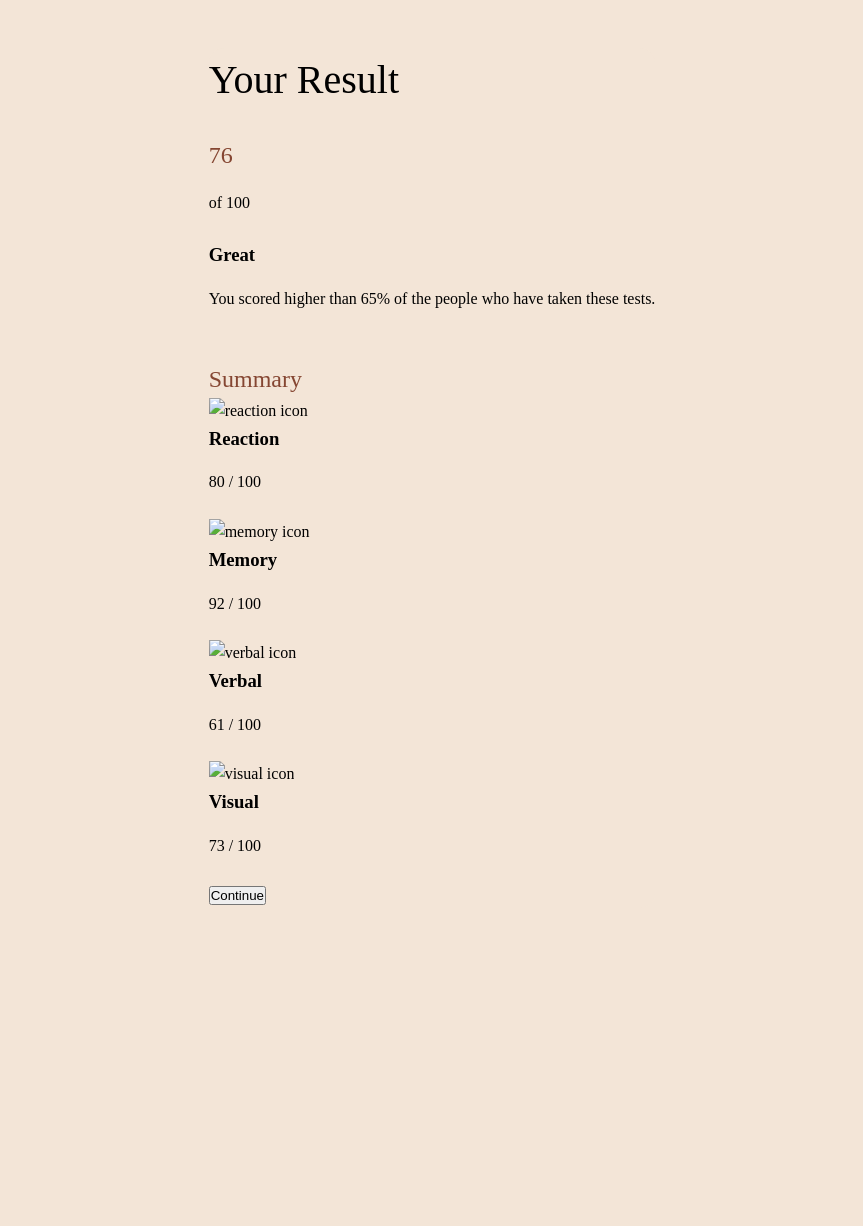
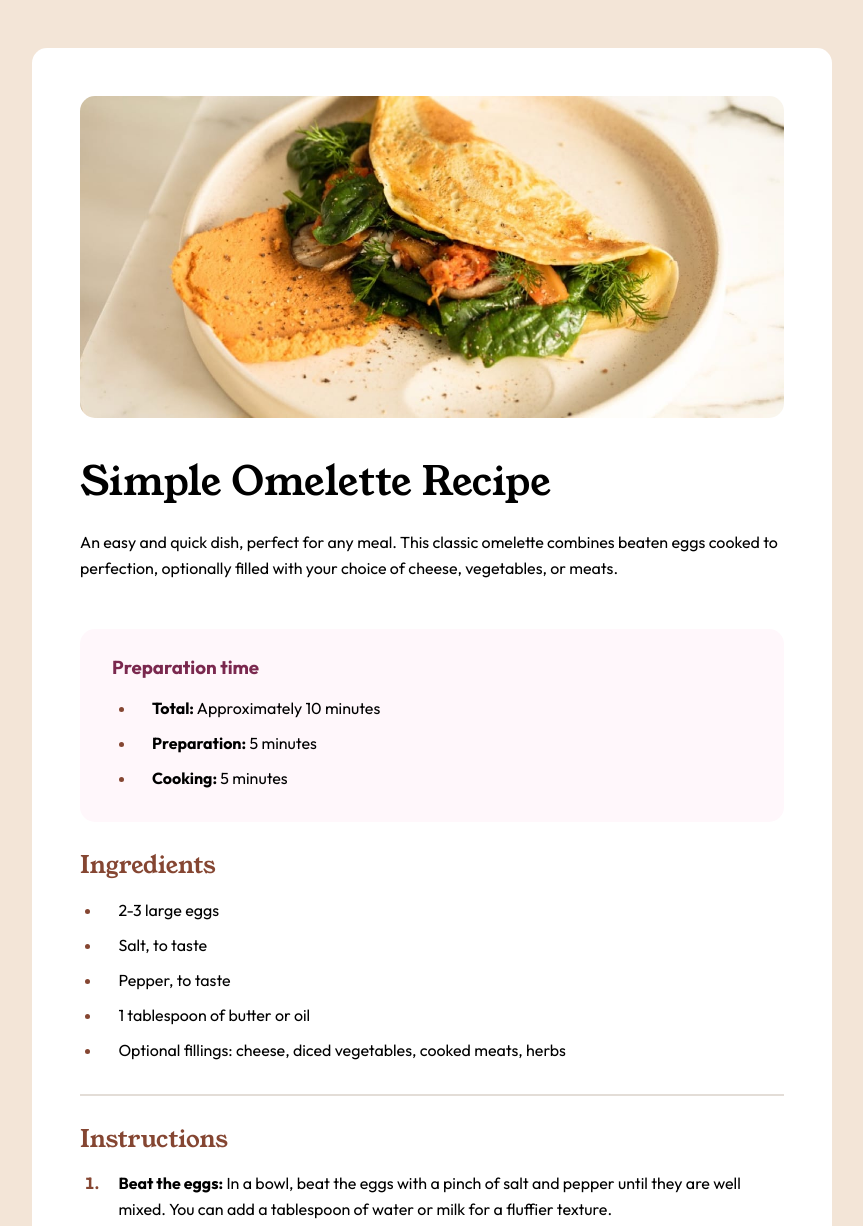
Before and after one commit to Acemeistre/FEM_Recipe-page, a plain HTML site: page index.html in a window 1280 px wide. Shown: the top 1226 px of the page, without its empty margins (208-1071 px from the left). Before the commit the page ends 956 px from the top, so only its background shows below. Drawn offline with Linux system fonts and the light colour scheme.

Commit message:
Restore recipe page HTML
Updated the HTML structure to reflect a recipe page with new content and linked stylesheets for fonts.

```diff
--- a/index.html
+++ b/index.html
@@ -1,66 +1,70 @@
 <!DOCTYPE html>
 <html lang="en">
-
 <head>
   <meta charset="UTF-8">
   <meta name="viewport" content="width=device-width, initial-scale=1.0"> <!-- displays site properly based on user's device -->
-  <link type="text/css" rel="stylesheet" href="styles.css"> <!-- Link to external stylesheet -->
+  <link rel="preconnect" href="https://fonts.googleapis.com">
+  <link rel="preconnect" href="https://fonts.gstatic.com" crossorigin>
+  <link href="https://fonts.googleapis.com/css2?family=Young+Serif&display=swap" rel="stylesheet">
+  <link href="https://fonts.googleapis.com/css2?family=Outfit:wght@100..900&family=Young+Serif&display=swap" rel="stylesheet">
   <link rel="icon" type="image/png" sizes="32x32" href="./assets/images/favicon-32x32.png">
+  <link rel="stylesheet" href="./styles.css">
+  <title>Frontend Mentor | Recipe page</title>
 
-  <title>Frontend Mentor | Results summary component</title>
+  <!-- Feel free to remove these styles or customise in your own stylesheet 👍 -->
+
 </head>
-
-  <body>
+<body>
+<main>
   <div class="container">
-    <div class="result-card">
-      <h1>Your Result</h1>
-        <div class="result-score">
-          <h2>76</h2>
-          <p>of 100</p>
-        </div>
-      <h3>Great</h3>
-      <p>You scored higher than 65% of the people who have taken these tests.</p>
+    <div class="card">
+      <img src="./assets/images/image-omelette.jpeg" alt="Image of the Omelette meal">
+      <h1>Simple Omelette Recipe</h1>
+      <p>An easy and quick dish, perfect for any meal. This classic omelette combines
+        beaten eggs cooked to perfection, optionally filled with your choice of cheese, vegetables, or meats.</p>
+      <div class="details">
+        <h3>Preparation time</h3>
+        <ul>
+          <li><strong>Total:</strong> Approximately 10 minutes</li>
+          <li><strong>Preparation:</strong> 5 minutes</li>
+          <li><strong>Cooking:</strong> 5 minutes</li>
+        </ul>
+      </div>
+      <h2>Ingredients</h2>
+      <ul>
+        <li>2-3 large eggs</li>
+        <li>Salt, to taste</li>
+        <li>Pepper, to taste</li>
+        <li>1 tablespoon of butter or oil</li>
+        <li>Optional fillings: cheese, diced vegetables, cooked meats, herbs</li>
+      </ul>
+      <h2>Instructions</h2>
+      <ol>
+        <li><strong>Beat the eggs:</strong> In a bowl, beat the eggs with a pinch of salt and pepper until they are well mixed. You can add a tablespoon of water or milk for a fluffier texture.</li>
+        <li><strong>Heat the pan:</strong> Place a non-stick frying pan over medium heat and add butter or oil.</li>
+        <li><strong>Cook the omelette:</strong> Once the butter is melted and bubbling, pour in the eggs. Tilt the pan to ensure the eggs evenly coat the surface.</li>
+        <li><strong>Add fillings (optional):</strong> When the eggs begin to set at the edges but are still slightly runny in the middle, sprinkle your chosen fillings over one half of the omelette.</li>
+        <li><strong>Fold and serve:</strong> As the omelette continues to cook, carefully lift one edge and fold it over the fillings. Let it cook for another minute, then slide it onto a plate.</li>
+        <li><strong>Enjoy:</strong> Serve hot, with additional salt and pepper if needed.</li>
+      </ol>
+      <h2>Nutrition</h2>
+      <p>The table below shows nutritional values per serving without the additional fillings.</p>
+      <table class="nutrition-table">
+        <tr>
+          <th scope="row">Calories</th><td>277kcal</td>
+        </tr>
+        <tr>
+          <th scope="row">Carbs</th><td>0g</td>
+        </tr>
+        <tr>
+          <th scope="row">Protein</th><td>20g</td>
+        </tr>
+        <tr>
+          <th scope="row">Fat</th><td>22g</td>
+        </tr>
+      </table>
     </div>
-
-    <div class="summary-card">
-
-      <h2>Summary</h2>
-
-        <div class="row-container">
-
-          <div class="row">
-            <div class="img-container">
-              <img src="./assets/images/icon-reaction.svg" alt="reaction icon">
-              <h3>Reaction</h3>
-            </div>
-            <p><span>80</span> / 100</p>
-          </div>
-
-          <div class="row">
-            <div class="img-container">
-              <img src="./assets/images/icon-memory.svg" alt="memory icon">
-              <h3>Memory</h3>
-            </div>
-            <p><span>92</span> / 100</p>
-          </div>
-
-        <div class="row">
-          <div class="img-container">
-            <img src="./assets/images/icon-verbal.svg" alt="verbal icon">
-            <h3>Verbal</h3>
-          </div>
-          <p><span>61</span> / 100</p>
-        </div>
-
-        <div class="row">
-          <div class="img-container">
-            <img src="./assets/images/icon-visual.svg" alt="visual icon">
-            <h3>Visual</h3>
-          </div>
-          <p><span>73</span> / 100</p>
-        </div>
-        <button class="continue-btn">Continue</button>
-      </div>
-    </div>
-  </body>
+  </div>
+</main>
+</body>
 </html>
```
